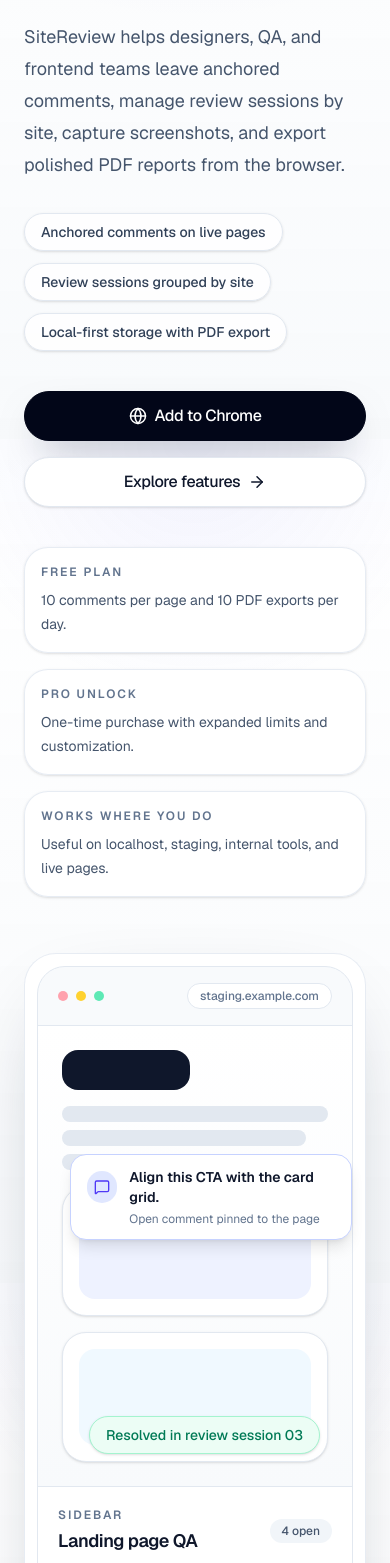
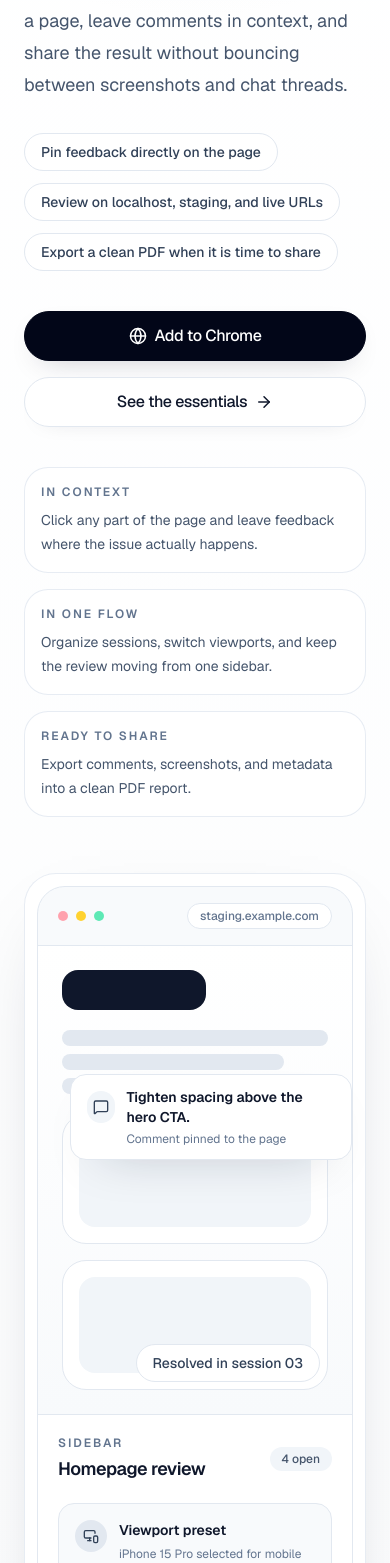
Before and after one commit to aman1998/PageCommentsLanding, a Next.js app: page / in a window 390 px wide. Shown: the part 405-1968 px from the top of the page. Built offline with nearby package versions, Linux system fonts and the light colour scheme.

Commit message:
fix: some

```diff
--- a/src/app/page.tsx
+++ b/src/app/page.tsx
@@ -12,11 +12,11 @@ const STORE_URL = "https://chromewebstore.google.com/detail/placeholder";
 
 export default function LandingPage() {
   return (
-    <main className="min-h-screen bg-transparent text-slate-950">
-      <nav className="fixed left-0 right-0 top-0 z-50 border-b border-slate-200/80 bg-white/75 backdrop-blur-xl">
+    <main className="min-h-screen bg-[linear-gradient(180deg,#ffffff_0%,#f8fafc_48%,#ffffff_100%)] text-slate-950">
+      <nav className="fixed left-0 right-0 top-0 z-50 border-b border-slate-200/80 bg-white/80 backdrop-blur-xl">
         <div className="container mx-auto flex h-16 items-center justify-between px-6">
           <div className="flex items-center gap-2">
-            <div className="flex h-9 w-9 items-center justify-center rounded-2xl bg-slate-950 text-sm font-semibold text-white shadow-sm">
+            <div className="flex h-9 w-9 items-center justify-center rounded-2xl bg-slate-950 text-sm font-semibold text-white">
               SR
             </div>
             <div>
@@ -69,21 +69,19 @@ export default function LandingPage() {
       <Pricing />
       <FAQ />
 
-      <section className="relative overflow-hidden px-6 pb-24 pt-6">
+      <section className="px-6 pb-24 pt-6">
         <div className="container mx-auto">
-          <div className="relative overflow-hidden rounded-[36px] border border-slate-200/80 bg-slate-950 px-8 py-14 text-center shadow-[0_30px_90px_-45px_rgba(15,23,42,0.5)] lg:px-14">
-            <div className="pointer-events-none absolute inset-0 bg-[radial-gradient(circle_at_top,rgba(129,140,248,0.28),transparent_45%)]" />
-            <div className="relative z-10 mx-auto max-w-3xl">
-              <p className="text-sm font-semibold uppercase tracking-[0.18em] text-indigo-200">
-                Start reviewing with more context
+          <div className="rounded-[36px] border border-slate-200/80 bg-white/95 px-8 py-14 text-center shadow-[0_24px_70px_-46px_rgba(15,23,42,0.28)] lg:px-14">
+            <div className="mx-auto max-w-3xl">
+              <p className="text-sm font-semibold uppercase tracking-[0.18em] text-slate-500">
+                Ready to try it
               </p>
-              <h2 className="mt-4 text-4xl font-semibold tracking-[-0.04em] text-white lg:text-5xl">
-                Keep comments, screenshots, and review sessions in one browser workflow.
+              <h2 className="mt-4 text-4xl font-semibold tracking-[-0.04em] text-slate-950 lg:text-5xl">
+                Review the page itself, not a pile of screenshots.
               </h2>
-              <p className="mx-auto mt-5 max-w-2xl text-lg leading-8 text-slate-300">
-                Install the extension, use the free plan for smaller reviews,
-                and unlock Pro when you need higher limits and more
-                customization.
+              <p className="mx-auto mt-5 max-w-2xl text-lg leading-8 text-slate-600">
+                Install SiteReview, start with the free plan, and keep your next
+                round of design, QA, or frontend feedback in one clean flow.
               </p>
               <div className="mt-10 flex flex-col items-center justify-center gap-4 sm:flex-row">
                 <Button
@@ -92,7 +90,6 @@ export default function LandingPage() {
                   target="_blank"
                   rel="noopener noreferrer"
                   size="lg"
-                  className="border-white bg-white text-slate-950 hover:bg-slate-100"
                 >
                   <Globe size={18} />
                   Add to Chrome
@@ -102,7 +99,6 @@ export default function LandingPage() {
                   href="#pricing"
                   variant="secondary"
                   size="lg"
-                  className="border-white/20 bg-white/10 text-white hover:bg-white/20"
                 >
                   Compare plans
                 </Button>
@@ -124,17 +120,14 @@ export default function LandingPage() {
                   SiteReview
                 </p>
                 <p className="text-sm text-slate-500">
-                  Chrome extension for anchored page feedback.
+                  Chrome extension for on-page website review.
                 </p>
               </div>
             </div>
 
             <div className="text-sm leading-7 text-slate-500 md:text-right">
               <p>Built for design review, QA passes, and frontend handoff.</p>
-              <p>
-                © 2026 SiteReview. Product copy reflects the current extension
-                documentation.
-              </p>
+              <p>© 2026 SiteReview.</p>
             </div>
           </div>
         </div>
--- a/src/components/sections/Faq.tsx
+++ b/src/components/sections/Faq.tsx
@@ -4,10 +4,10 @@ const faqItems = [
   {
     question: "Where is my review data stored?",
     answer:
-      "Project documentation describes local browser storage and IndexedDB as the primary data layer. That means comments, sessions, templates, and related review data stay in the browser by default.",
+      "Project documentation describes local browser storage and IndexedDB as the primary data layer, so comments, sessions, templates, and related review data stay in the browser by default.",
   },
   {
-    question: "Can I share feedback with someone who does not use the extension?",
+    question: "Can I share feedback with people who do not use the extension?",
     answer:
       "Yes. You can export a PDF report with comments, screenshots, and metadata when you need to share review output outside the extension.",
   },
@@ -19,12 +19,7 @@ const faqItems = [
   {
     question: "What is included in Free vs Pro?",
     answer:
-      "Free includes 10 comments per page, 10 PDF exports per day, 3 saved sites, 1 image per comment, the default template, and limited palettes and viewport presets. Pro removes those core limits and unlocks all templates, palettes, and presets.",
-  },
-  {
-    question: "What happens on highly dynamic pages or SPAs?",
-    answer:
-      "The extension is designed for on-page review, but very large DOM changes can still affect how precisely older comments map back to the page. For active product review cycles, it works best when the reviewed layout remains reasonably stable between passes.",
+      "Free covers lighter reviews with limits on comments, exports, saved sites, and images. Pro unlocks higher limits plus the full set of templates, palettes, and viewport presets with a one-time purchase.",
   },
 ];
 
@@ -36,7 +31,7 @@ export default function FAQ() {
           FAQ
         </p>
         <h2 className="mb-12 mt-4 text-center text-4xl font-semibold tracking-[-0.04em] text-slate-950 lg:text-5xl">
-          Frequently Asked Questions
+          Questions before you install
         </h2>
         <Accordion items={faqItems} />
       </div>
--- a/src/components/sections/Features.tsx
+++ b/src/components/sections/Features.tsx
@@ -1,13 +1,8 @@
 import {
   Camera,
   History,
-  Palette,
-  PanelRight,
   MessageSquare,
-  Layout,
-  CheckCircle2,
   FileText,
-  Tags,
 } from "lucide-react";
 import { Card } from "../ui/Card";
 
@@ -16,55 +11,25 @@ const features = [
     icon: MessageSquare,
     title: "Anchored comments",
     description:
-      "Click directly on the page to leave comments with element context, priority, tags, and status.",
+      "Leave feedback exactly where it matters so everyone sees the issue in the right context.",
   },
   {
     icon: History,
-    title: "Sessions by site",
+    title: "Sessions by page or site",
     description:
-      "Keep multiple review sessions for the same origin and switch between them without losing context.",
-  },
-  {
-    icon: PanelRight,
-    title: "Sidebar workflow",
-    description:
-      "Review comments, jump back to pinned notes, and keep the current session organized from one sidebar.",
-  },
-  {
-    icon: Tags,
-    title: "Templates and tags",
-    description:
-      "Speed up repeated feedback with reusable templates while keeping notes structured with tags and priority.",
-  },
-  {
-    icon: Palette,
-    title: "Accent palettes",
-    description:
-      "Adjust the visual style of the extension UI with palette presets that match your preferred workflow.",
-  },
-  {
-    icon: Layout,
-    title: "Viewport presets",
-    description:
-      "Switch between device and viewport presets to leave feedback in the exact context you are reviewing.",
+      "Keep separate review passes organized without losing history or mixing feedback across rounds.",
   },
   {
     icon: Camera,
-    title: "Screenshot capture",
+    title: "Screenshots when words are not enough",
     description:
-      "Capture a focused area on the page and attach it to a comment when visual proof matters.",
+      "Capture a focused area and attach proof to a comment when visual detail matters.",
   },
   {
     icon: FileText,
-    title: "PDF Export",
+    title: "Clean PDF export",
     description:
-      "Generate a clean report with comments, screenshots, and review metadata that is easy to share outside the browser.",
-  },
-  {
-    icon: CheckCircle2,
-    title: "Free and Pro limits",
-    description:
-      "Start with the free plan, then unlock higher limits, more templates, palettes, and device presets with Pro.",
+      "Turn a review session into a polished report with comments, images, and key metadata.",
   },
 ];
 
@@ -78,21 +43,20 @@ export default function Features() {
               Features
             </p>
             <h2 className="mt-4 text-4xl font-semibold tracking-[-0.04em] text-slate-950 lg:text-5xl">
-              Everything the extension handles during a review.
+              The essentials for fast review cycles.
             </h2>
             <p className="mt-4 max-w-xl text-lg leading-8 text-slate-600">
-              The workflow stays inside the browser: pin feedback, move through
-              sessions, capture screenshots, and export structured reports when
-              you need to share the result.
+              Instead of spreading review work across browser tabs, screenshots,
+              docs, and chat, SiteReview keeps the workflow in one place.
             </p>
 
-            <div className="mt-8 rounded-[28px] border border-slate-200/80 bg-white/80 p-6 shadow-sm">
+            <div className="mt-8 rounded-[28px] border border-slate-200/80 bg-white/95 p-6">
               <p className="text-sm font-semibold text-slate-900">
-                Local-first by default
+                Works where teams actually review
               </p>
               <p className="mt-2 text-sm leading-7 text-slate-600">
-                Product documentation describes browser storage and IndexedDB as
-                the main data layer, so the landing keeps that expectation clear.
+                Use it on localhost, staging, internal tools, and live websites
+                as long as the page is open in Chrome.
               </p>
             </div>
           </div>
--- a/src/components/sections/Hero.tsx
+++ b/src/components/sections/Hero.tsx
@@ -10,35 +10,35 @@ import { Badge } from "@/components/ui/Badge";
 
 const STORE_URL = "https://chromewebstore.google.com/detail/placeholder";
 const highlights = [
-  "Anchored comments on live pages",
-  "Review sessions grouped by site",
-  "Local-first storage with PDF export",
+  "Pin feedback directly on the page",
+  "Review on localhost, staging, and live URLs",
+  "Export a clean PDF when it is time to share",
 ];
 
 export default function Hero() {
   return (
     <section className="relative overflow-hidden px-6 pb-20 pt-28 lg:pb-24 lg:pt-36">
-      <div className="pointer-events-none absolute inset-x-0 top-0 h-[680px] bg-[radial-gradient(circle_at_top,rgba(99,102,241,0.14),transparent_60%)]" />
+      <div className="pointer-events-none absolute inset-x-0 top-0 h-[680px] bg-[radial-gradient(circle_at_top,rgba(148,163,184,0.16),transparent_60%)]" />
 
       <div className="container mx-auto">
         <div className="mx-auto max-w-6xl">
-          <div className="grid items-center gap-14 lg:grid-cols-[1.05fr_0.95fr]">
+          <div className="grid items-center gap-14 lg:grid-cols-[1.02fr_0.98fr]">
             <div className="max-w-2xl">
-              <Badge className="mb-6">Chrome extension for page review</Badge>
+              <Badge className="mb-6">Chrome extension for website review</Badge>
               <h1 className="max-w-3xl text-5xl font-semibold tracking-[-0.05em] text-slate-950 lg:text-7xl">
-                Review websites with feedback pinned to the page.
+                Keep website feedback on the page.
               </h1>
               <p className="mt-6 max-w-2xl text-lg leading-8 text-slate-600 lg:text-xl">
-                SiteReview helps designers, QA, and frontend teams leave
-                anchored comments, manage review sessions by site, capture
-                screenshots, and export polished PDF reports from the browser.
+                SiteReview gives designers, QA, and frontend teams one clear
+                place to review a page, leave comments in context, and share the
+                result without bouncing between screenshots and chat threads.
               </p>
 
               <div className="mt-8 flex flex-wrap gap-3">
                 {highlights.map((item) => (
                   <span
                     key={item}
-                    className="rounded-full border border-slate-200 bg-white/80 px-4 py-2 text-sm font-medium text-slate-700 shadow-sm"
+                    className="rounded-full border border-slate-200 bg-white/90 px-4 py-2 text-sm font-medium text-slate-700"
                   >
                     {item}
                   </span>
@@ -57,46 +57,48 @@ export default function Hero() {
                   Add to Chrome
                 </Button>
                 <Button as="a" href="#features" variant="secondary" size="lg">
-                  Explore features
+                  See the essentials
                   <ArrowRight size={18} />
                 </Button>
               </div>
 
               <div className="mt-10 grid gap-4 sm:grid-cols-3">
-                <div className="rounded-3xl border border-slate-200/80 bg-white/90 p-4 shadow-sm">
+                <div className="rounded-3xl border border-slate-200/80 bg-white/95 p-4">
                   <p className="text-xs font-semibold uppercase tracking-[0.16em] text-slate-500">
-                    Free plan
+                    In context
                   </p>
                   <p className="mt-2 text-sm leading-6 text-slate-600">
-                    10 comments per page and 10 PDF exports per day.
+                    Click any part of the page and leave feedback where the
+                    issue actually happens.
                   </p>
                 </div>
-                <div className="rounded-3xl border border-slate-200/80 bg-white/90 p-4 shadow-sm">
+                <div className="rounded-3xl border border-slate-200/80 bg-white/95 p-4">
                   <p className="text-xs font-semibold uppercase tracking-[0.16em] text-slate-500">
-                    Pro unlock
+                    In one flow
                   </p>
                   <p className="mt-2 text-sm leading-6 text-slate-600">
-                    One-time purchase with expanded limits and customization.
+                    Organize sessions, switch viewports, and keep the review
+                    moving from one sidebar.
                   </p>
                 </div>
-                <div className="rounded-3xl border border-slate-200/80 bg-white/90 p-4 shadow-sm">
+                <div className="rounded-3xl border border-slate-200/80 bg-white/95 p-4">
                   <p className="text-xs font-semibold uppercase tracking-[0.16em] text-slate-500">
-                    Works where you do
+                    Ready to share
                   </p>
                   <p className="mt-2 text-sm leading-6 text-slate-600">
-                    Useful on localhost, staging, internal tools, and live
-                    pages.
+                    Export comments, screenshots, and metadata into a clean PDF
+                    report.
                   </p>
                 </div>
               </div>
             </div>
 
             <div className="relative">
-              <div className="absolute -left-10 top-12 hidden h-32 w-32 rounded-full bg-indigo-200/30 blur-3xl lg:block" />
-              <div className="absolute -bottom-8 right-6 hidden h-40 w-40 rounded-full bg-sky-200/30 blur-3xl lg:block" />
+              <div className="absolute -left-10 top-12 hidden h-32 w-32 rounded-full bg-slate-200/40 blur-3xl lg:block" />
+              <div className="absolute -bottom-8 right-6 hidden h-40 w-40 rounded-full bg-slate-100 blur-3xl lg:block" />
 
-              <div className="relative overflow-hidden rounded-[32px] border border-slate-200/80 bg-white/90 p-3 shadow-[0_30px_90px_-45px_rgba(15,23,42,0.45)] backdrop-blur">
-                <div className="rounded-[28px] border border-slate-200 bg-slate-50">
+              <div className="relative overflow-hidden rounded-[32px] border border-slate-200/80 bg-white/95 p-3 shadow-[0_26px_80px_-48px_rgba(15,23,42,0.35)] backdrop-blur">
+                <div className="rounded-[28px] border border-slate-200 bg-slate-50/90">
                   <div className="flex items-center justify-between border-b border-slate-200 px-5 py-4">
                     <div className="flex items-center gap-2">
                       <span className="h-2.5 w-2.5 rounded-full bg-rose-300" />
@@ -110,41 +112,41 @@ export default function Hero() {
 
                   <div className="grid gap-0 lg:grid-cols-[minmax(0,1fr)_280px]">
                     <div className="relative min-h-[420px] border-b border-slate-200 bg-[linear-gradient(180deg,#ffffff_0%,#f8fafc_100%)] p-6 lg:border-b-0 lg:border-r">
-                      <div className="space-y-4">
-                        <div className="h-10 w-32 rounded-2xl bg-slate-900" />
+                      <div className="space-y-5">
+                        <div className="h-10 w-36 rounded-2xl bg-slate-900" />
                         <div className="space-y-2">
                           <div className="h-4 w-full rounded-full bg-slate-200" />
-                          <div className="h-4 w-11/12 rounded-full bg-slate-200" />
-                          <div className="h-4 w-8/12 rounded-full bg-slate-200" />
+                          <div className="h-4 w-10/12 rounded-full bg-slate-200" />
+                          <div className="h-4 w-7/12 rounded-full bg-slate-200" />
                         </div>
                         <div className="grid gap-4 sm:grid-cols-2">
-                          <div className="rounded-3xl border border-slate-200 bg-white p-4 shadow-sm">
-                            <div className="h-24 rounded-2xl bg-indigo-50" />
+                          <div className="rounded-3xl border border-slate-200 bg-white p-4">
+                            <div className="h-24 rounded-2xl bg-slate-100" />
                           </div>
-                          <div className="rounded-3xl border border-slate-200 bg-white p-4 shadow-sm">
-                            <div className="h-24 rounded-2xl bg-sky-50" />
+                          <div className="rounded-3xl border border-slate-200 bg-white p-4">
+                            <div className="h-24 rounded-2xl bg-slate-100" />
                           </div>
                         </div>
                       </div>
 
-                      <div className="absolute left-8 top-32 rounded-2xl border border-indigo-200 bg-white px-4 py-3 shadow-lg">
+                      <div className="absolute left-8 top-32 rounded-2xl border border-slate-200 bg-white px-4 py-3 shadow-[0_20px_50px_-32px_rgba(15,23,42,0.35)]">
                         <div className="flex items-start gap-3">
-                          <div className="mt-1 flex h-8 w-8 items-center justify-center rounded-full bg-indigo-100 text-indigo-600">
+                          <div className="mt-1 flex h-8 w-8 items-center justify-center rounded-full bg-slate-100 text-slate-700">
                             <MessageSquare size={16} />
                           </div>
                           <div>
                             <p className="text-sm font-semibold text-slate-900">
-                              Align this CTA with the card grid.
+                              Tighten spacing above the hero CTA.
                             </p>
                             <p className="mt-1 text-xs text-slate-500">
-                              Open comment pinned to the page
+                              Comment pinned to the page
                             </p>
                           </div>
                         </div>
                       </div>
 
-                      <div className="absolute bottom-8 right-8 rounded-full border border-emerald-200 bg-emerald-50 px-4 py-2 text-sm font-medium text-emerald-700 shadow-sm">
-                        Resolved in review session 03
+                      <div className="absolute bottom-8 right-8 rounded-full border border-slate-200 bg-white px-4 py-2 text-sm font-medium text-slate-700 shadow-[0_16px_30px_-24px_rgba(15,23,42,0.35)]">
+                        Resolved in session 03
                       </div>
                     </div>
 
@@ -155,7 +157,7 @@ export default function Hero() {
                             Sidebar
                           </p>
                           <p className="mt-1 text-lg font-semibold tracking-tight text-slate-900">
-                            Landing page QA
+                            Homepage review
                           </p>
                         </div>
                         <div className="rounded-full bg-slate-100 px-3 py-1 text-xs font-medium text-slate-600">
@@ -166,7 +168,7 @@ export default function Hero() {
                       <div className="mt-5 space-y-3">
                         <div className="rounded-2xl border border-slate-200 bg-slate-50 p-4">
                           <div className="flex items-start gap-3">
-                            <div className="rounded-full bg-indigo-100 p-2 text-indigo-600">
+                            <div className="rounded-full bg-slate-200 p-2 text-slate-700">
                               <MonitorSmartphone size={16} />
                             </div>
                             <div>
@@ -198,11 +200,11 @@ export default function Hero() {
 
                         <div className="rounded-2xl border border-slate-200 bg-slate-50 p-4">
                           <p className="text-xs font-semibold uppercase tracking-[0.16em] text-slate-500">
-                            Local data
+                            Session summary
                           </p>
                           <p className="mt-2 text-sm leading-6 text-slate-600">
-                            Comments, templates, and review sessions stay in your
-                            browser storage by default.
+                            Comments, screenshots, and review history stay
+                            organized in one browser workflow.
                           </p>
                         </div>
                       </div>
--- a/src/components/ui/Button.tsx
+++ b/src/components/ui/Button.tsx
@@ -31,9 +31,9 @@ const baseStyles =
 
 const variants: Record<ButtonVariant, string> = {
   primary:
-    "border-slate-950 bg-slate-950 text-white shadow-[0_18px_40px_-18px_rgba(15,23,42,0.55)] hover:bg-slate-800 focus:ring-slate-400",
+    "border-slate-950 bg-slate-950 text-white shadow-[0_10px_30px_-18px_rgba(15,23,42,0.45)] hover:bg-slate-800 focus:ring-slate-400",
   secondary:
-    "border-slate-200 bg-white text-slate-900 shadow-sm hover:border-slate-300 hover:bg-slate-50 focus:ring-slate-300",
+    "border-slate-200 bg-white/90 text-slate-900 shadow-[0_8px_24px_-20px_rgba(15,23,42,0.28)] hover:border-slate-300 hover:bg-white focus:ring-slate-300",
   outline:
     "border-slate-300 bg-transparent text-slate-900 hover:bg-slate-50 focus:ring-slate-300",
   ghost:
--- a/src/components/ui/Card.tsx
+++ b/src/components/ui/Card.tsx
@@ -7,10 +7,10 @@ interface CardProps {
 
 export function Card({ children, className = "" }: CardProps) {
   return (
-  <div
-    className={`rounded-[28px] border border-slate-200/70 bg-white/90 p-6 shadow-[0_18px_48px_-28px_rgba(15,23,42,0.28)] backdrop-blur transition duration-200 hover:-translate-y-0.5 hover:border-slate-300 hover:shadow-[0_24px_64px_-32px_rgba(15,23,42,0.32)] ${className}`}
-  >
-    {children}
-  </div>
+    <div
+      className={`rounded-[28px] border border-slate-200/80 bg-white/95 p-6 shadow-[0_14px_40px_-30px_rgba(15,23,42,0.24)] backdrop-blur transition duration-200 hover:border-slate-300 hover:shadow-[0_18px_50px_-34px_rgba(15,23,42,0.28)] ${className}`}
+    >
+      {children}
+    </div>
   );
 }
```
Also changed, not shown: src/components/sections/Pricing.tsx (+18 -21 lines), src/components/sections/WhoItsFor.tsx (+17 -28 lines).
